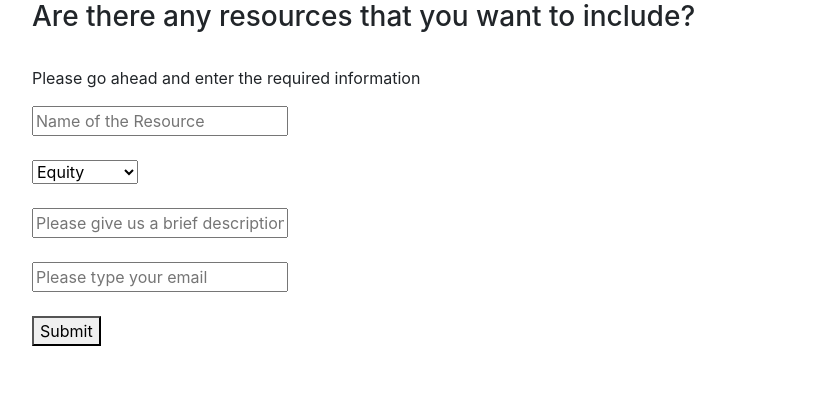
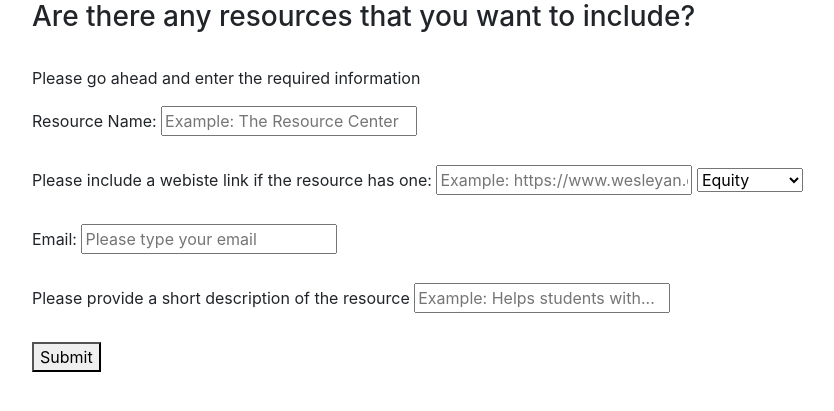
Before and after one commit to Romani20/resource-generator, a Flask app: page /add_resource_page in a window 1280 px wide. Shown: the part 56-467 px from the top of the page, without its empty margins (53-887 px from the left). Run offline with Flask 3, Linux system fonts and the light colour scheme; some libraries are stand-ins or nearby versions.

Commit message:
Hi romani! I've tried to connect the front end of add resource to the back end. check it out

```diff
--- a/website/templates/Add_resource_page.html
+++ b/website/templates/Add_resource_page.html
@@ -9,10 +9,13 @@
     <h3>Are there any resources that you want to include?</h3>
     <br />
     <p>Please go ahead and enter the required information</p>
-    <input type="text" placeholder="Name of the Resource" />
+    <label for = "resource_name"> Resource Name: </label>
+    <input type="text" id = "resource_name" name ="resource_name" placeholder="Example: The Resource Center" />
     <br />
     <br />
-    <select name="category" id="category">
+    <label for = "Link_to_website"> Please include a webiste link if the resource has one: </label>
+    <input type="text" id="link_to_website" name="link_to_website" placeholder ="Example: https://www.wesleyan.edu/resourcecenter/"/>
+    <select name="category" id="resource_type">
       <option value="Equity">Equity</option>
       <option value="Health">Health</option>
       <option value="Academics">Academics</option>
@@ -20,13 +23,15 @@
   </select>
   <br />
    <br/>
-    <input
-      type="text"
-      placeholder="Please give us a brief description of the resource"
-    />
+   <label for="email">Email:</label>
+    <input type="email" id = "email" name="email" placeholder="Please type your email" />
     <br/>
     <br />
-    <input type="email" placeholder="Please type your email" />
+    <label for="keywords">Please provide a short description of the resource</label>
+    <input
+      type="text" id="keywords"
+      placeholder="Example: Helps students with..."
+    />
     <br/>
     <br />
     <button>Submit</button>
```
Also changed, not shown: website/authenticate.py (+33 -3 lines), website/views.py (+9 -4 lines).
